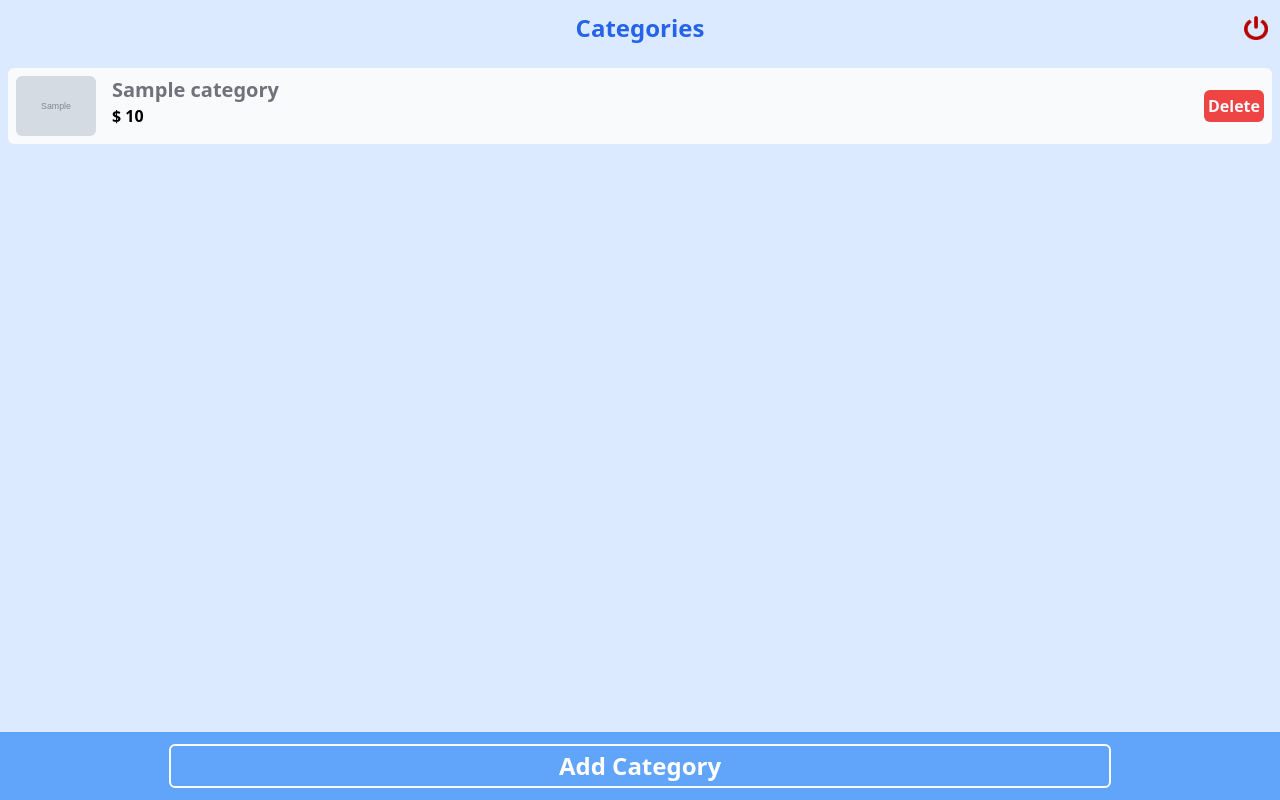
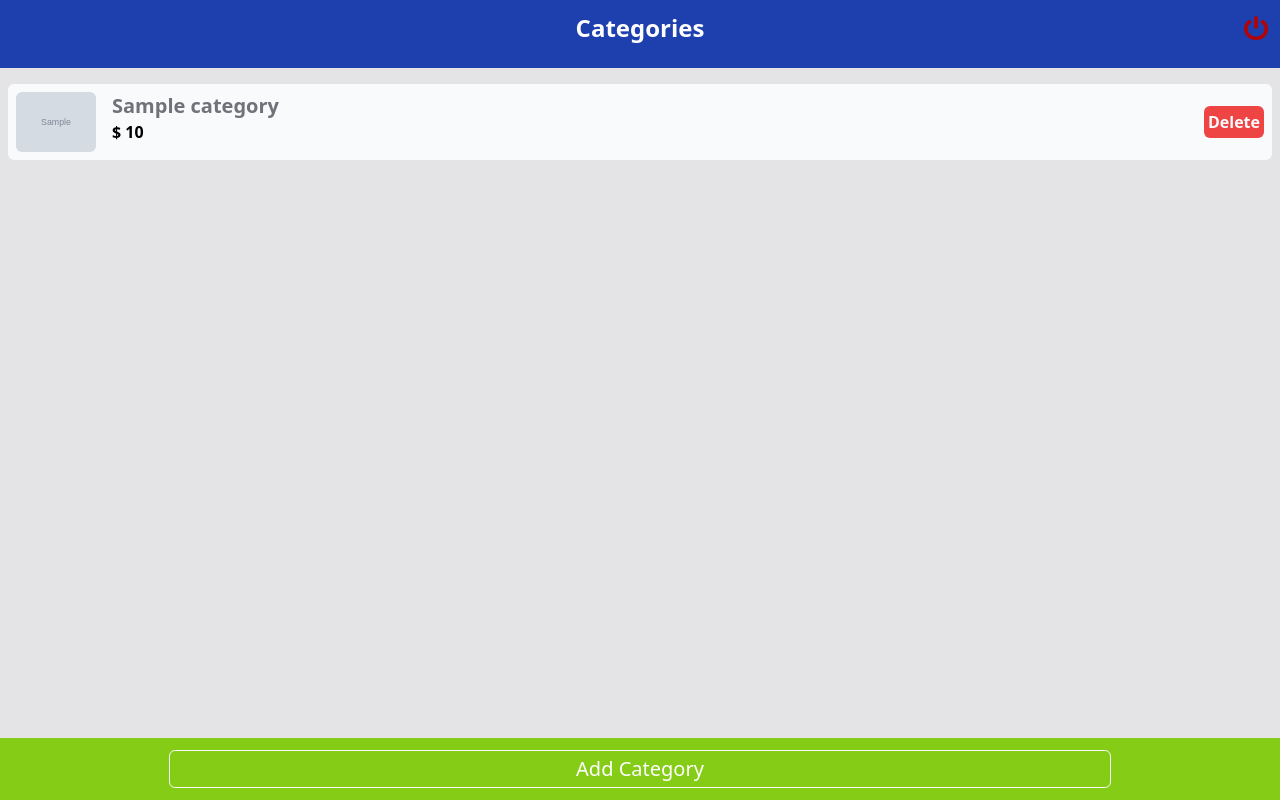
Before and after one commit to levy002/budget-app, a Rails app: page /categories in a window 1280 px wide. Run offline with Rails 7, Linux system fonts and the light colour scheme; a user stored in the database is signed in; tables that the repository leaves empty hold one stand-in row (values such as "Sample post"); grey boxes marked "Sample" are stand-in pictures; style sheets or scripts are compiled from the project's sources; some libraries are stand-ins or nearby versions.

Commit message:
Style categories page

```diff
--- a/app/views/categories/index.html.erb
+++ b/app/views/categories/index.html.erb
@@ -1,8 +1,8 @@
 
-<section class='flex flex-col justify-between items-between h-full bg-blue-100 pt-3'>
+<section class='flex flex-col justify-between items-between h-full bg-zinc-200'>
     <% if @categories.exists? %>
-      <div class='flex flex-col gap-4'>
-      <h1 class='text-2xl font-bold text-blue-600 self-center mb-2'>Categories</h1>
+      <div class='flex flex-col gap-2'>
+      <h1 class='text-2xl font-bold text-white self-center mb-2 bg-blue-800 w-full text-center p-3 pb-6'>Categories</h1>
         <% @categories.each do |category| %>
           <div class='flex justify-between items-center bg-slate-50 p-2 mx-2 rounded-md'>
             <%= render category %>
@@ -14,7 +14,7 @@
       <p></p>
        <%= image_tag "tranzkt_transparent.png", :class => "" %>
     <% end %>
-    <div class='w-full bg-blue-400 p-3 flex justify-center'>
-      <%= link_to "Add Category", new_category_path, :class => "font-bold rounded-md border-2 border-slate-50 text-2xl text-white text-center bg-blue-400 w-3/4 p-1" %>
+    <div class='w-full bg-lime-500 p-3 flex justify-center'>
+      <%= link_to "Add Category", new_category_path, :class => "rounded-md border border-slate-50 text-xl text-white text-center bg-lime-500 w-3/4 p-1" %>
     </div>
 </section>
```
